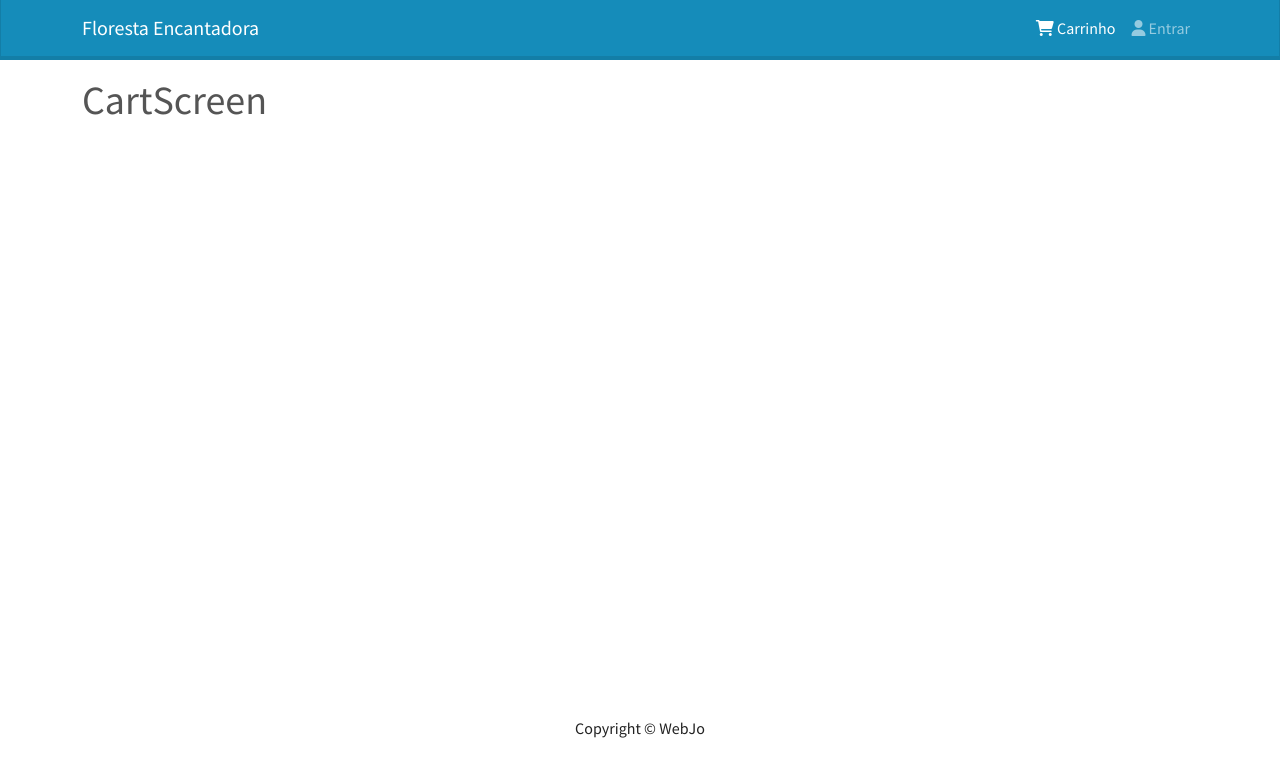
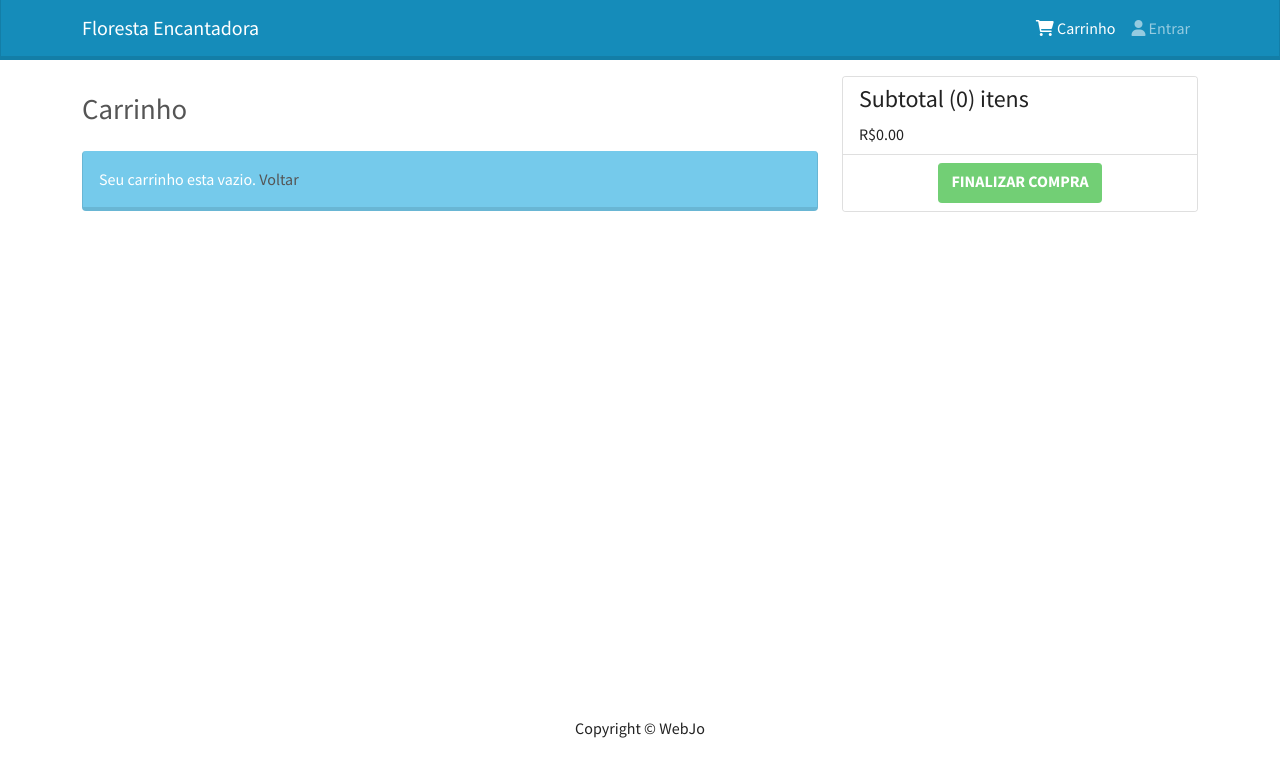
Before and after one commit to JohelPires/fe-loja, a React (Create React App) app in the folder frontend/: page /cart in a window 1280 px wide. Shown: the top 776 px of the page. Built offline with nearby package versions, Linux system fonts and the light colour scheme.

Commit message:
tela do carrinho adicionada

```diff
--- a/frontend/src/index.scss
+++ b/frontend/src/index.scss
@@ -7,6 +7,11 @@ main {
         text-decoration: none;
         color: $primary-text-color;
     }
+}
+
+h1 {
+    font-size: 1.8rem;
+    padding: 1rem 0;
 }
 
 // ==== PRODUTO ====
--- a/frontend/src/screens/CartScreen.js
+++ b/frontend/src/screens/CartScreen.js
@@ -1,7 +1,127 @@
-import React from 'react'
+import React, { useEffect } from 'react'
+import { Link, useNavigate, useParams, useSearchParams } from 'react-router-dom'
+import {
+  Row,
+  Col,
+  ListGroup,
+  Image,
+  Form,
+  Button,
+  Card,
+  ListGroupItem,
+} from 'react-bootstrap'
+import { useDispatch, useSelector } from 'react-redux'
+import Message from '../components/Message'
+import addToCart from '../actions/cartActions'
 
 function CartScreen() {
-  return <h1>CartScreen</h1>
+  let { id } = useParams()
+
+  const navigate = useNavigate()
+
+  let [searchParams, setSearchParams] = useSearchParams()
+
+  const qtd = searchParams.get('qtd') ? Number(searchParams.get('qtd')) : 1
+
+  const dispatch = useDispatch()
+
+  const cart = useSelector((state) => state.cart)
+  const { cartItems } = cart
+
+  useEffect(() => {
+    if (id) {
+      dispatch(addToCart(id, qtd))
+    }
+  }, [dispatch, id, qtd])
+
+  function removeFromCartHandler(id) {
+    console.log('remove')
+  }
+
+  function checkoutHandler() {
+    navigate('/login?redirect=shipping')
+  }
+
+  return (
+    <Row>
+      <Col md={8}>
+        <h1>Carrinho</h1>
+        {cartItems.length === 0 ? (
+          <Message>
+            Seu carrinho esta vazio. <Link to='/'>Voltar</Link>
+          </Message>
+        ) : (
+          <ListGroup>
+            {cartItems.map((item) => (
+              <ListGroupItem key={item.produto}>
+                <Row>
+                  <Col md={2}>
+                    <Image src={item.image} alt={item.nome} fluid rounded />
+                  </Col>
+                  <Col md={4}>
+                    <Link to={`/produto/${item.produto}`}>{item.nome}</Link>
+                  </Col>
+                  <Col md={2}>R${item.price}</Col>
+                  <Col md={2}>
+                    <Form.Control
+                      as='select'
+                      value={item.qtd}
+                      onChange={(e) =>
+                        dispatch(
+                          addToCart(item.produto, Number(e.target.value))
+                        )
+                      }
+                    >
+                      {[...Array(item.countInStock).keys()].map((x) => (
+                        <option key={x + 1} value={x + 1}>
+                          {x + 1}
+                        </option>
+                      ))}
+                    </Form.Control>
+                  </Col>
+                  <Col md={2}>
+                    <Button
+                      type='button'
+                      onClick={() => removeFromCartHandler(item.produto)}
+                      className='btn btn-light'
+                    >
+                      <i className='fas fa-trash' />
+                    </Button>
+                  </Col>
+                </Row>
+              </ListGroupItem>
+            ))}
+          </ListGroup>
+        )}
+      </Col>
+      <Col md={4}>
+        <Card>
+          <ListGroup variant='flush'>
+            <ListGroupItem>
+              <h4>
+                Subtotal ({cartItems.reduce((acc, item) => acc + item.qtd, 0)})
+                itens
+              </h4>
+              R$
+              {cartItems
+                .reduce((acc, item) => acc + item.price * item.qtd, 0)
+                .toFixed(2)}
+            </ListGroupItem>
+            <ListGroupItem className='text-center'>
+              <Button
+                type='button'
+                className='btn-block btn-success'
+                disabled={cartItems.length === 0}
+                onClick={checkoutHandler}
+              >
+                Finalizar compra
+              </Button>
+            </ListGroupItem>
+          </ListGroup>
+        </Card>
+      </Col>
+    </Row>
+  )
 }
 
 export default CartScreen
--- a/frontend/src/screens/ProductScreen.js
+++ b/frontend/src/screens/ProductScreen.js
@@ -22,7 +22,7 @@ function ProductScreen() {
   const navigate = useNavigate()
   // const produto = produtos.find((p) => p._id === id)
 
-  const [qtd, setQtd] = useState(0)
+  const [qtd, setQtd] = useState(1)
 
   const dispatch = useDispatch()
 
```
